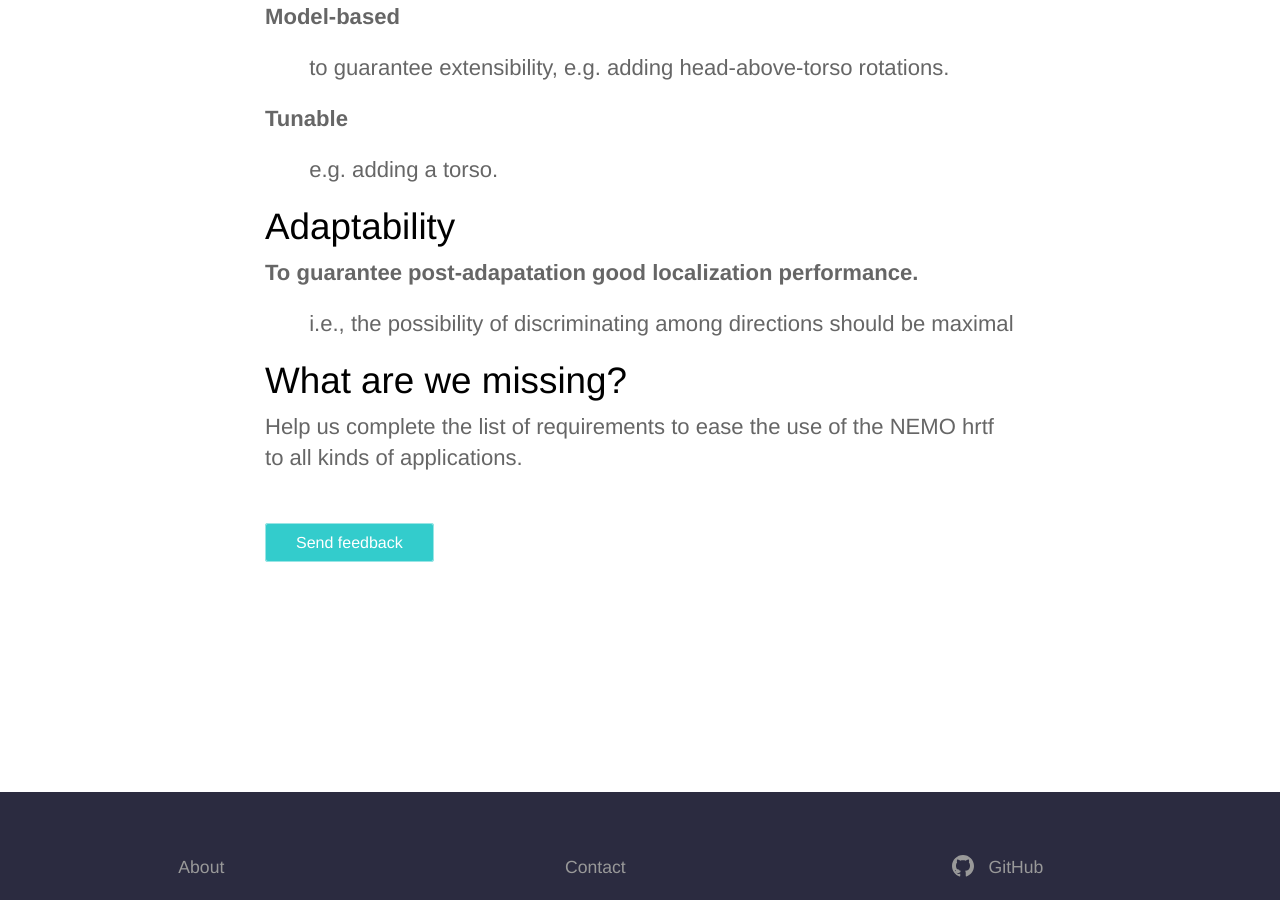
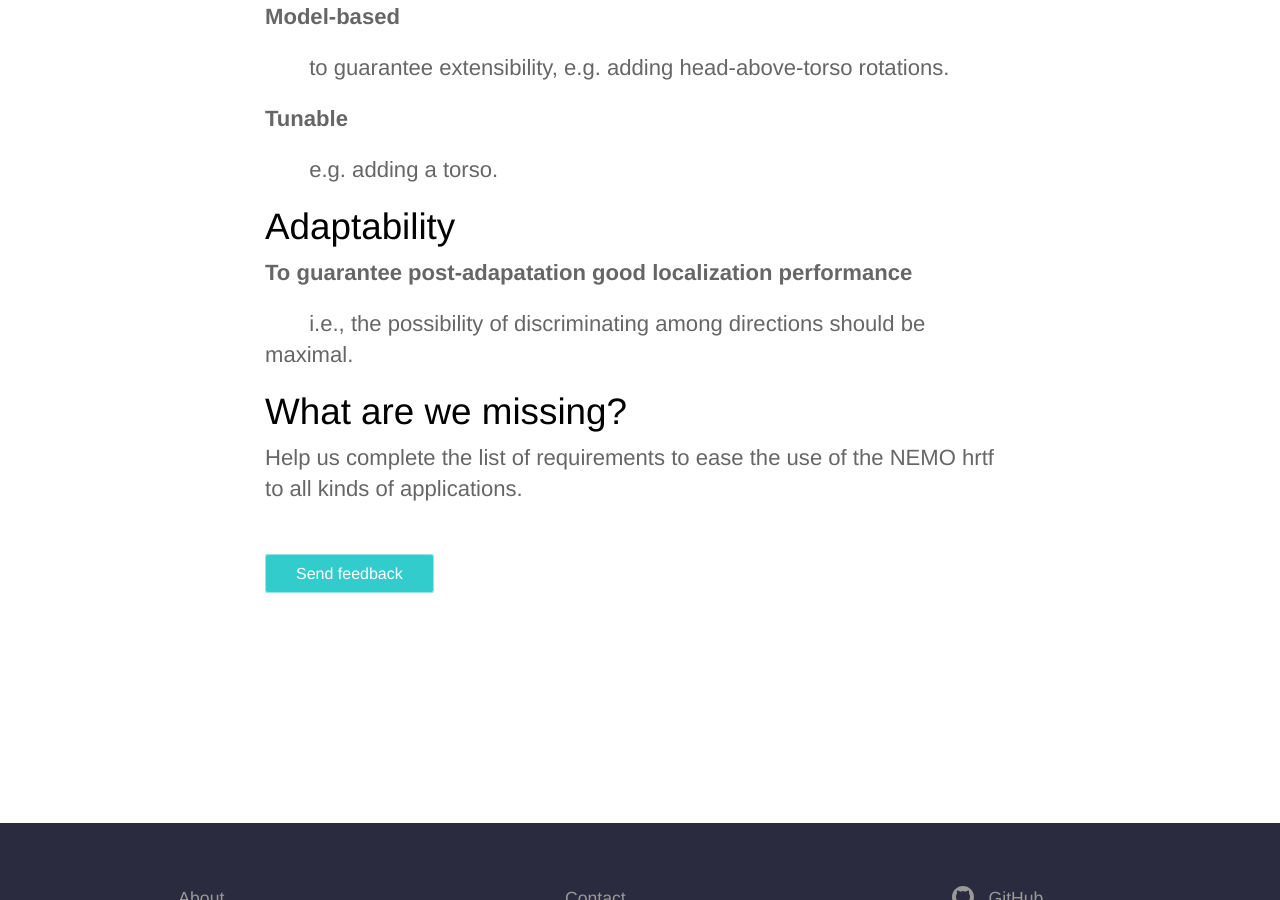
Before and after one commit to TheNEMOproject/TheNEMOproject.github.io, a Jekyll site: the page built from requirements.html, in a window 1280 px wide and 900 px high, scrolled down 802 px. Built offline with Jekyll 4.4.1, drawn with Linux system fonts in a browser that asks for light colours.

Commit message:
Update requirements.html

```diff
--- a/requirements.html
+++ b/requirements.html
@@ -19,8 +19,8 @@ description: This is the list of requirements for the NEMO hrtf dataset that we
 		<p class="subtext_left editable">&emsp;&emsp;e.g. adding a torso.</p>
 
 		<h1 class="editable">Adaptability</h1>
-		<p class="subtext_left editable"><strong>To guarantee post-adapatation good localization performance.</strong></p>
-		<p class="subtext_left editable">&emsp;&emsp;i.e., the possibility of discriminating among directions should be maximal</p>
+		<p class="subtext_left editable"><strong>To guarantee post-adapatation good localization performance</strong></p>
+		<p class="subtext_left editable">&emsp;&emsp;i.e., the possibility of discriminating among directions should be maximal.</p>
 
 		<h1 class="editable">What are we missing?</h1>
 		<p class="subtext_left editable">Help us complete the list of requirements to ease the use of the NEMO hrtf to all kinds of applications.</p>
```
